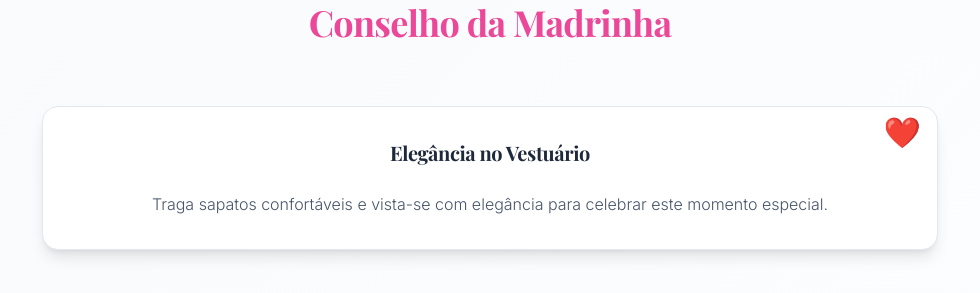
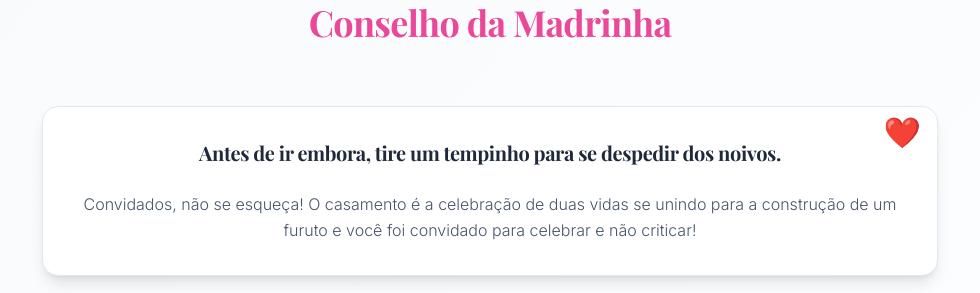
Before and after one commit to afonso1724/projeto_casamento, a React (Vite) app in the folder frontend/: page / in a window 1280 px wide. Shown: the part 3500-3793 px from the top of the page, without its empty margins (150-1130 px from the left). Built offline with nearby package versions, Linux system fonts and the light colour scheme; no server answers.

Commit message:
fix: modificação dos conselhos

```diff
--- a/frontend/src/pages/InvitePage.jsx
+++ b/frontend/src/pages/InvitePage.jsx
@@ -6,8 +6,8 @@ import { Heart, ChevronLeft, ChevronRight, MapPin, Wine, Utensils, Cake, ForkKni
 
 const CONSELHOS = [
   {
-    titulo: 'Elegância no Vestuário',
-    descricao: 'Traga sapatos confortáveis e vista-se com elegância para celebrar este momento especial.'
+    titulo: 'Antes de ir embora, tire um tempinho para se despedir dos noivos.',
+    descricao: 'Convidados, não se esqueça! O casamento é a celebração de duas vidas se unindo para a construção de um furuto e você foi convidado para celebrar e não criticar!'
   },
   {
     titulo: 'Preparação Emocional',
```
